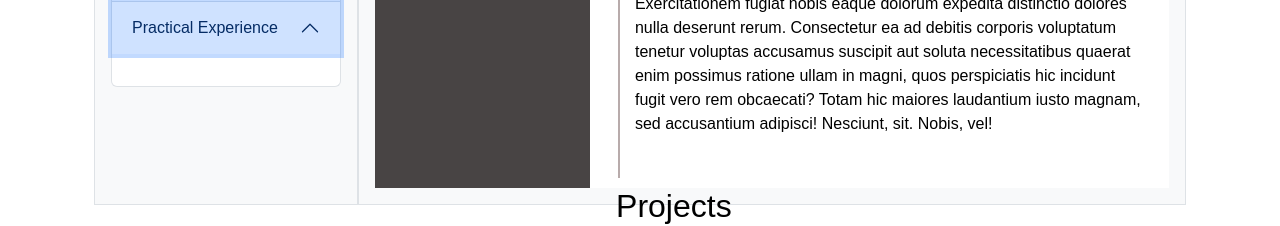
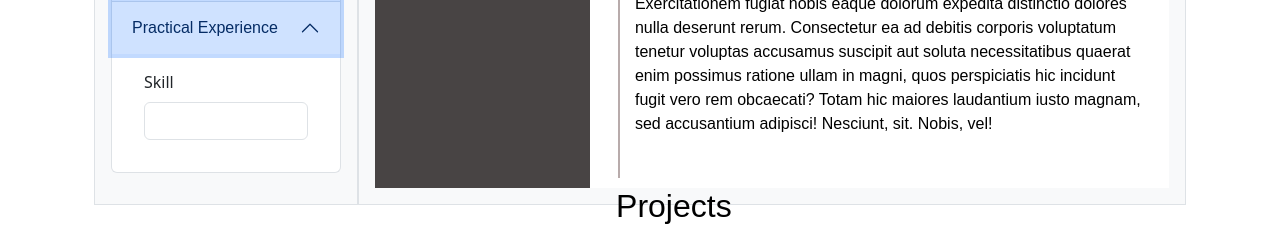
Before and after one commit to MwVc/cv-application, a React (Vite) app: page / in a window 1280 px wide. Both pictures are taken after a click on the button "Practical Experience". Shown: the part 1026-1252 px from the top of the page. Built offline with nearby package versions, Linux system fonts and the light colour scheme.

Commit message:
Implement the PracticalExperience component with form handling. Include functions for form submission and input change management

```diff
--- a/src/components/Form/PracticalExperience.jsx
+++ b/src/components/Form/PracticalExperience.jsx
@@ -1,3 +1,32 @@
-export default function PracticalExperience() {
-  return <div></div>;
+export default function PracticalExperience({
+  practicalExperience,
+  setPracticalExperience,
+  submittedPracticalExperience,
+  setSubmittedPracticalExperience,
+}) {
+  function handleSubmit(event) {
+    event.preventDefault();
+    console.log("Submitted");
+  }
+
+  function handleChange(event) {
+    const { value, name } = event.target;
+    setPracticalExperience({ ...practicalExperience, [name]: value });
+    console.log(practicalExperience);
+  }
+  return (
+    <div className="container">
+      <form action="#" method="POST" onSubmit={handleSubmit}>
+        <div className="form-group">
+          <label htmlFor="skill">Skill</label>
+          <input
+            type="text"
+            className="form-control"
+            onChange={handleChange}
+            name="skill"
+          />
+        </div>
+      </form>
+    </div>
+  );
 }
```
